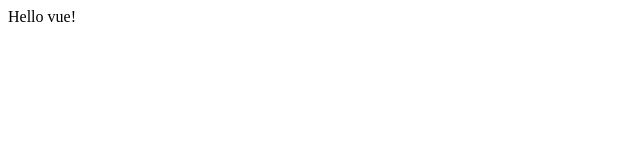
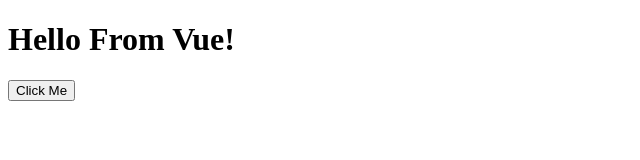
Before and after one commit to SempaiDarcy/VUE-TEST, a plain HTML site: page index.html in a window 1280 px wide. Shown: the whole page, without its empty margins (0-640 px from the left). Drawn offline with nearby package versions, Linux system fonts and the light colour scheme.

Commit message:
vue cdn using (#1)
* feat: add first method for button

* feat: finish

```diff
--- a/index.html
+++ b/index.html
@@ -10,27 +10,36 @@
 </head>
 <body>
     <div id="app">
-        {{message}}
+        <h1>
+            {{message}}
+        </h1>
+        <button @click="clickMe">Click Me</button>
     </div>
     <script>
-        // const app = Vue.createApp({
-        //     data() {
+        const app = Vue.createApp({
+            data() {
+                return {
+                    message: 'Hello From Vue!',
+                }
+            },
+            methods: {
+                clickMe() {
+                    console.log('Button Clicked!');
+                    this.message = 'Updated Message'
+                }
+            }
+        })
+        app.mount('#app')
+        // const { createApp, ref } = Vue
+        //
+        // createApp({
+        //     setup() {
+        //         const message = ref('Hello vue!')
         //         return {
-        //             message: 'Hello From Vue!',
+        //             message
         //         }
         //     }
-        // })
-        // app.mount('#app')
-        const { createApp, ref } = Vue
-
-        createApp({
-            setup() {
-                const message = ref('Hello vue!')
-                return {
-                    message
-                }
-            }
-        }).mount('#app')
+        // }).mount('#app')
     </script>
 </body>
 </html>
```
